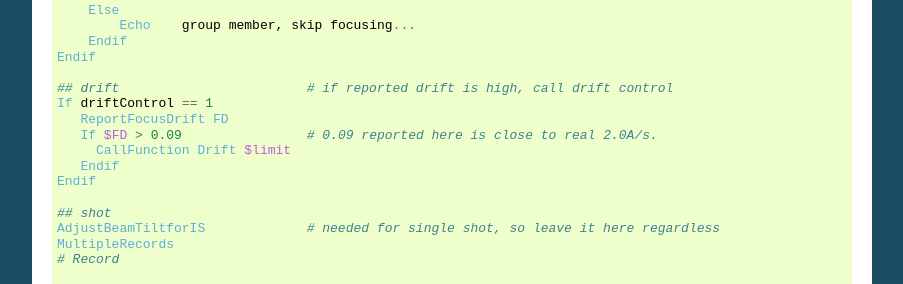
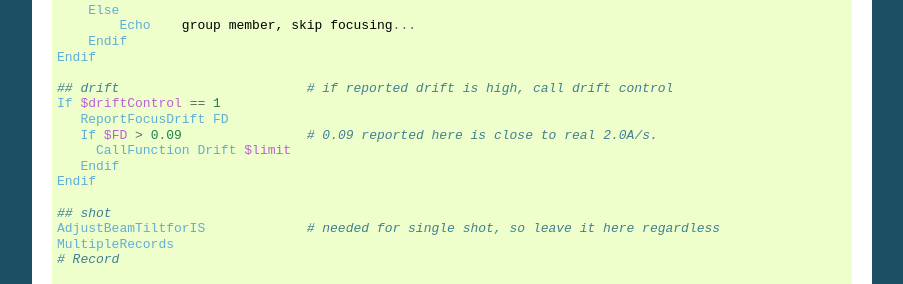
Before and after one commit to xuchen66/sphinx-emdocs, a Sphinx documentation site: the page built from source/singleparticle_serialem.rst, in a window 1280 px wide and 900 px high, scrolled down 2901 px. Shown: the part 164-448 px from the top of the window, without its empty margins (198-1101 px from the left). Built offline with Sphinx 7.4.7, drawn with Linux system fonts in a browser that asks for light colours; pages that are not in the unit, such as notebooks, are missing from menus.

```diff
--- a/source/singleparticle_serialem.rst
+++ b/source/singleparticle_serialem.rst
@@ -175,7 +175,7 @@ Lets load the script "LD-Group" to script editor and try to run it.
    Endif
 
    ## drift                        # if reported drift is high, call drift control
-   If driftControl == 1
+   If $driftControl == 1
       ReportFocusDrift FD
       If $FD > 0.09                # 0.09 reported here is close to real 2.0A/s.
         CallFunction Drift $limit
```
